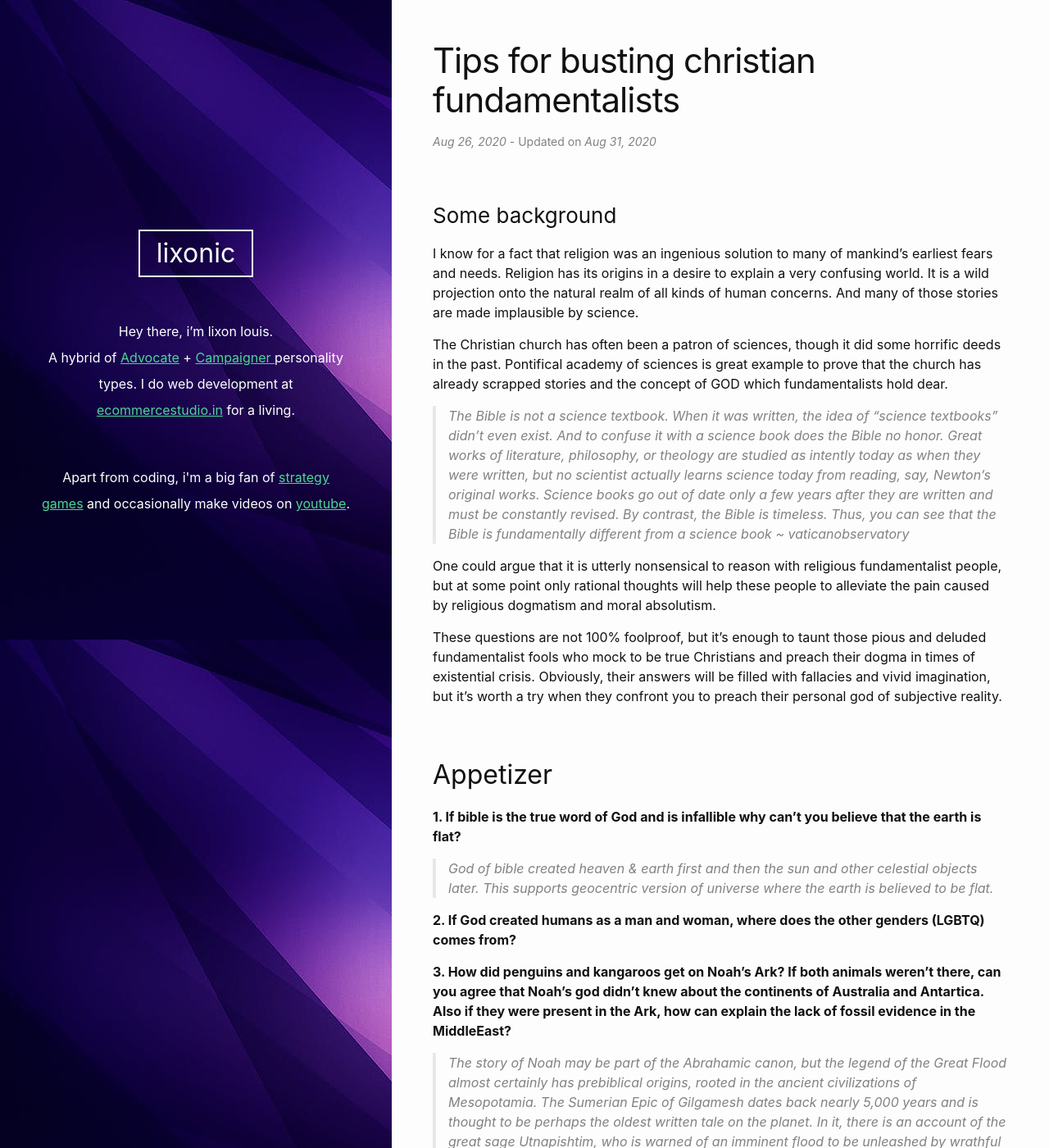
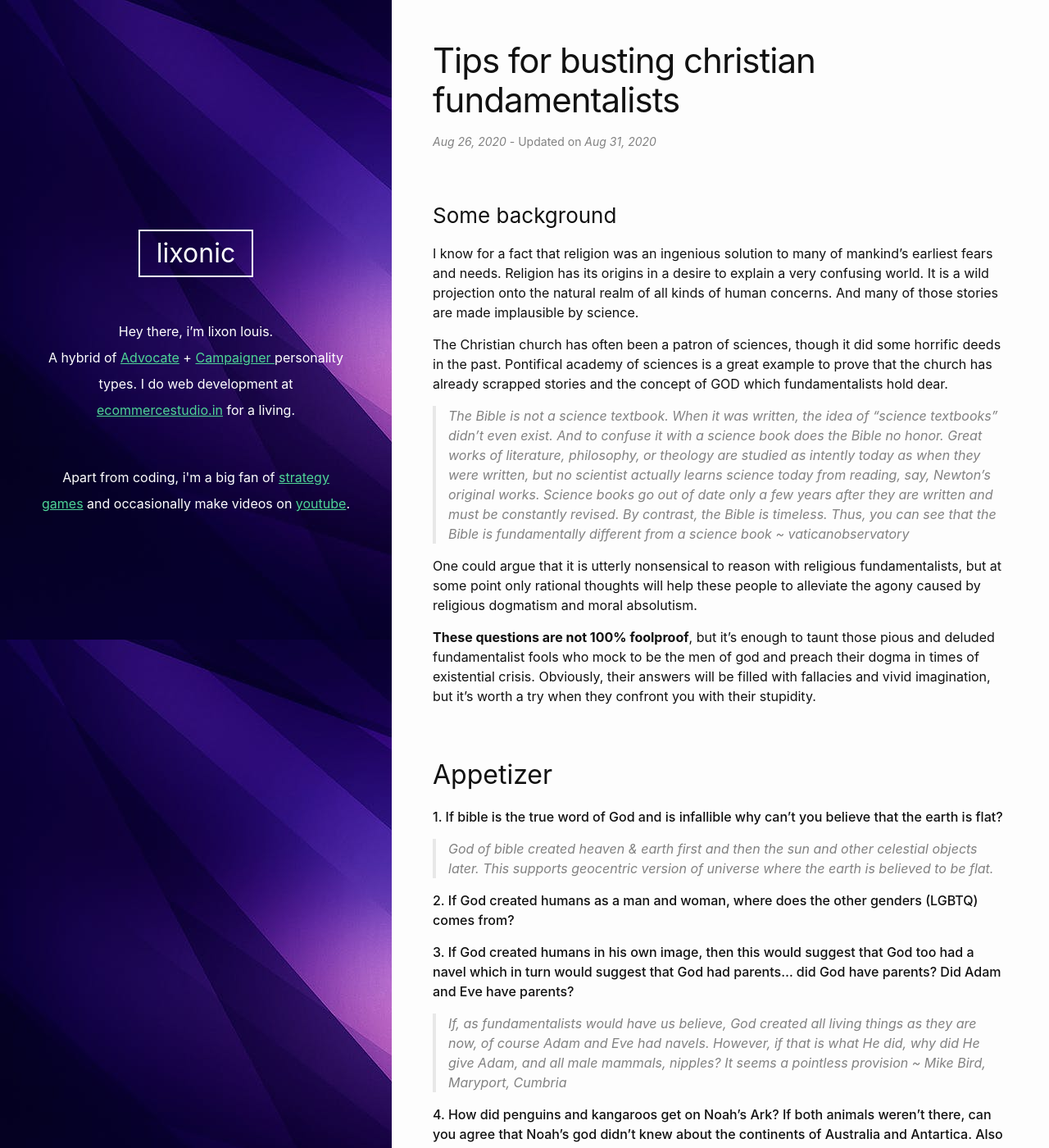
Before and after one commit to lixonic/lixonic, a Jekyll site: the page built from _posts/2020-08-27-tips-for-busting-christian-fundamentalists.md, in a window 1280 px wide and 1400 px high. Shown: the whole window at 82% size. Built offline with Jekyll 4.4.1, drawn with Linux system fonts in a browser that asks for light colours; some of the changed text lies outside the part shown.

Commit message:
updates 20/09

```diff
--- a/_posts/2020-08-27-tips-for-busting-christian-fundamentalists.md
+++ b/_posts/2020-08-27-tips-for-busting-christian-fundamentalists.md
@@ -14,17 +14,17 @@ modified_date:   2020-09-01 01:00:00 +0530
 I know for a fact that religion was an ingenious solution to many of mankind's earliest fears and needs.
 Religion has its origins in a desire to explain a very confusing world. It is a wild projection onto the natural realm of all kinds of human concerns. And many of those stories are made implausible by science.
 
-The Christian church has often been a patron of sciences, though it did some horrific deeds in the past. Pontifical academy of sciences is great example to prove that the church has already scrapped stories and the concept of GOD which fundamentalists hold dear.
+The Christian church has often been a patron of sciences, though it did some horrific deeds in the past. Pontifical academy of sciences is a great example to prove that the church has already scrapped stories and the concept of GOD which fundamentalists hold dear.
 
 
 <blockquote>
  The Bible is not a science textbook. When it was written, the idea of “science textbooks” didn’t even exist. And to confuse it with a science book does the Bible no honor. Great works of literature, philosophy, or theology are studied as intently today as when they were written, but no scientist actually learns science today from reading, say, Newton’s original works. Science books go out of date only a few years after they are written and must be constantly revised. By contrast, the Bible is timeless. Thus, you can see that the Bible is fundamentally different from a science book ~ vaticanobservatory
 </blockquote>
-One could argue that it is utterly nonsensical to reason with religious fundamentalist people, but at some point only rational thoughts will help these people to alleviate the pain caused by religious dogmatism and moral absolutism.
+One could argue that it is utterly nonsensical to reason with religious fundamentalists, but at some point only rational thoughts will help these people to alleviate the agony caused by religious dogmatism and moral absolutism.
 
 <!-- I started my spiritual quest as theist (solely because of childhood indoctrination) to diest and then to an apatheist. You may wonder why not atheist. Specially atheism and theism are two sides of the same coin in my opinion, just because both cannot agree to a point that the existence of GOD doesn't matter in terms of the objective reality of human life. An apathiest on the other hand will be like, if there is a GOD - good! ,and if there isn't - very good! -->
 
-These questions are not 100% foolproof, but it's enough to taunt those pious and deluded fundamentalist fools who mock to be true Christians and preach their dogma in times of existential crisis. Obviously, their answers will be filled with fallacies and vivid imagination, but it's worth a try when they confront you to preach their personal god of subjective reality.
+<b>These questions are not 100% foolproof</b>, but it's enough to taunt those pious and deluded fundamentalist fools who mock to be the men of god and preach their dogma in times of existential crisis. Obviously, their answers will be filled with fallacies and vivid imagination, but it's worth a try when they confront you with their stupidity.
 
 
 <!-- These tips are not meant for those who value (christian) culture and its contribution to science & society, but for those pious and deluded fools who mocks church and cherry pick verses. Obviously those self fooling morons can answer each question using their vivid imagination and fallacies. -->
@@ -38,12 +38,24 @@ These questions are not 100% foolproof, but it's enough to taunt those pious and
 
 <strong> 2. If God created humans as a man and woman, where does the other genders (LGBTQ) comes from?</strong>
 
-<strong>3. How did penguins and kangaroos get on Noah’s Ark? If both animals weren't there, can you agree that Noah's god didn't knew about the continents of Australia and Antartica. Also if they were present in the Ark, how can explain the lack of fossil evidence in the MiddleEast?</strong>
+<strong> 3. If God created humans in his own image, then this would suggest that God too had a navel which in turn would suggest that God had parents... did God have parents? Did Adam and Eve have parents? </strong>
+
+
+<blockquote>If, as fundamentalists would have us believe, God created all living things as they are now, of course Adam and Eve had navels. However, if that is what He did, why did He give Adam, and all male mammals, nipples? It seems a pointless provision ~ Mike Bird, Maryport, Cumbria </blockquote>
+
+
+<strong>4. How did penguins and kangaroos get on Noah’s Ark? If both animals weren't there, can you agree that Noah's god didn't knew about the continents of Australia and Antartica. Also if they were present in the Ark, how can explain the lack of fossil evidence in the MiddleEast?</strong>
 
 <blockquote>
 The story of Noah may be part of the Abrahamic canon, but the legend of the Great Flood almost certainly has prebiblical origins, rooted in the ancient civilizations of Mesopotamia. The Sumerian Epic of Gilgamesh dates back nearly 5,000 years and is thought to be perhaps the oldest written tale on the planet. In it, there is an account of the great sage Utnapishtim, who is warned of an imminent flood to be unleashed by wrathful gods. He builds a vast circular-shaped boat, reinforced with tar and pitch, that carries his relatives, grains and animals
 </blockquote>
 
+<strong>5. Why in your opinion that GOD decided to destroy all animals on earth as punishment for the crimes of Humans? (Genesis 6:7)</strong>
+<blockquote>
+Semitic religions nevertheless have certain animal-friendly beliefs. The gods gave humans authority
+over the animal kingdom, but this authority carried with it some responsibilities. For example, Jews
+were commanded to allow farm animals to rest on the Sabbath, and whenever possible to avoid
+causing them unnecessary suffering ~ homo deus</blockquote>
 
 ## Salad
 
@@ -71,3 +83,4 @@ preparing...
  8. [Why is the Vatican interested in astronomy](http://www.vaticanobservatory.va/content/specolavaticana/en/science--religion--society/faq-science-religion.html)
  9. [Historicity of the Bible](https://en.wikipedia.org/wiki/Historicity_of_the_Bible)
  10. [The Flood of Noah and the Flood of Gilgamesh](https://www.icr.org/article/noah-flood-gilgamesh/)
+ 11. [Did Adam and Eve have navels?](https://www.theguardian.com/notesandqueries/query/0,,-6189,00.html)
--- a/assets/css/style.scss
+++ b/assets/css/style.scss
@@ -117,4 +117,8 @@
       display: none
     }
   }
+
+  .post-content strong{
+    font-weight: 500;
+   }
 .embed-container { position: relative; padding-bottom: 56.25%; height: 0; overflow: hidden; max-width: 100%; } .embed-container iframe, .embed-container object, .embed-container embed { position: absolute; top: 0; left: 0; width: 100%; height: 100%; }
```
